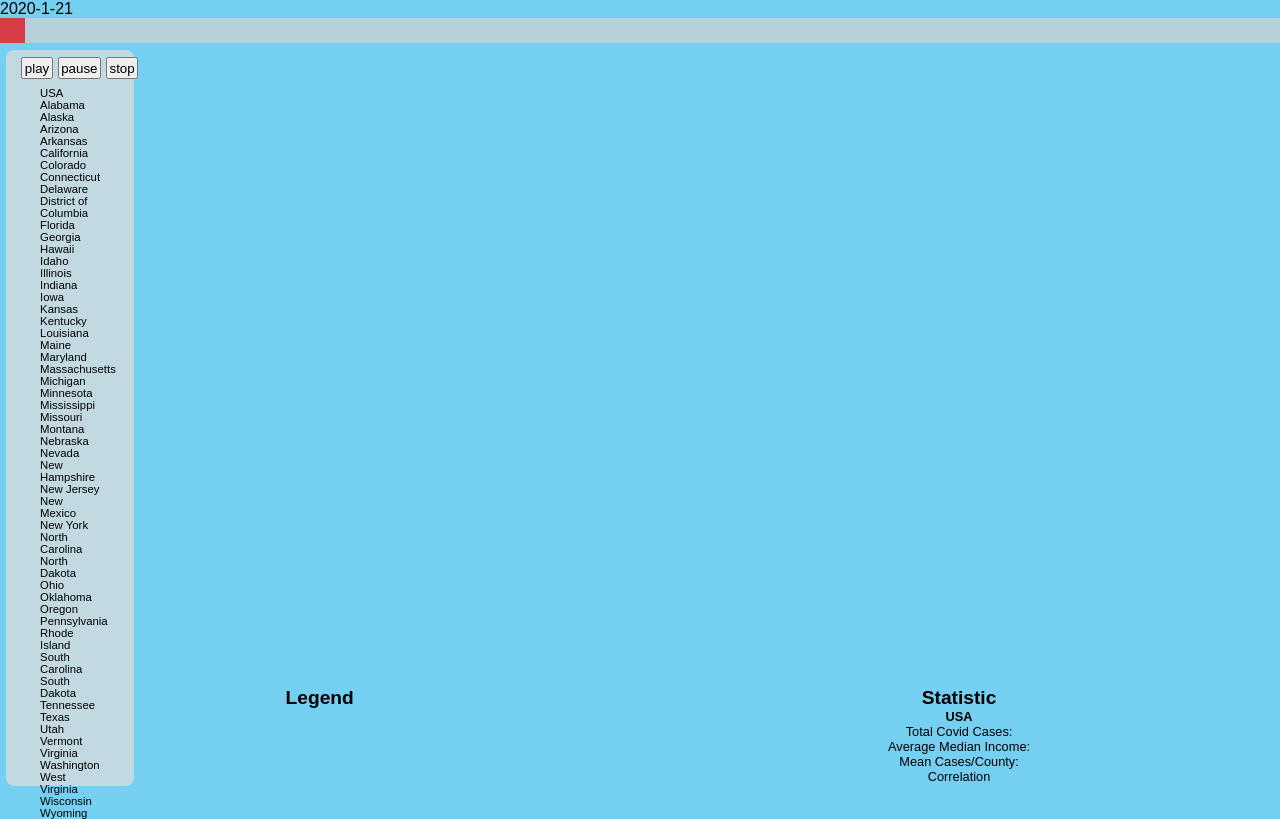
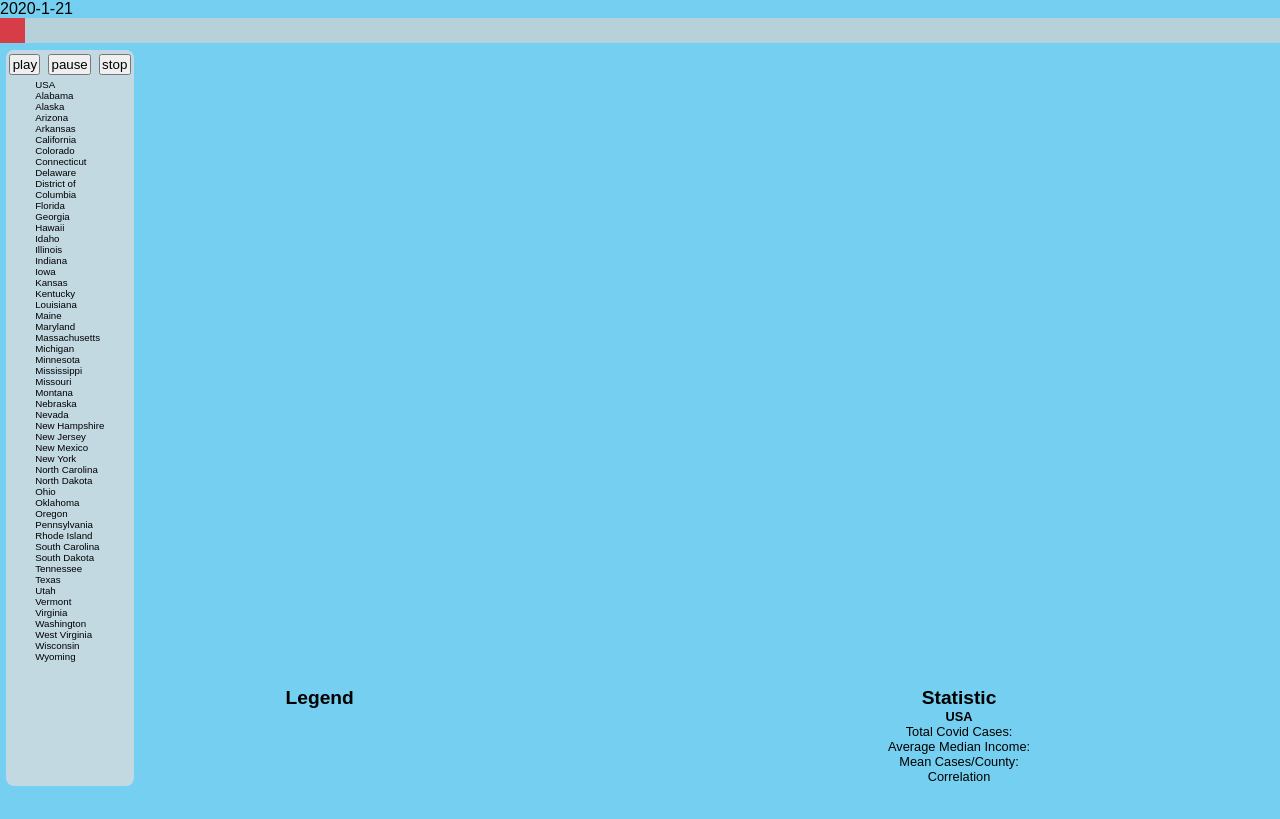
Before and after one commit to Frosty-Git/Fall2020_SE_Grp2, a website with bundled scripts: page Frontend/index.html in a window 1280 px wide. Built offline with nearby package versions, Linux system fonts and the light colour scheme; no server answers; a script that the page names is missing.

Commit message:
more tweaks

```diff
--- a/Frontend/style.css
+++ b/Frontend/style.css
@@ -28,16 +28,17 @@ body{
 }
 
 .timeControls {
-    margin: 0.3em 0.8em;
     display: flex;
+    justify-content: center;
 }
+
 button{
-    margin: 0.2em;
+    margin: 0.3vw;
     padding: 0.1em;
 }
 
 .states{
-    font-size: 1.42vh;
+    font-size: 0.76vw;
     margin: 0em 3em;
     color: #000000;
     cursor: pointer;
```
